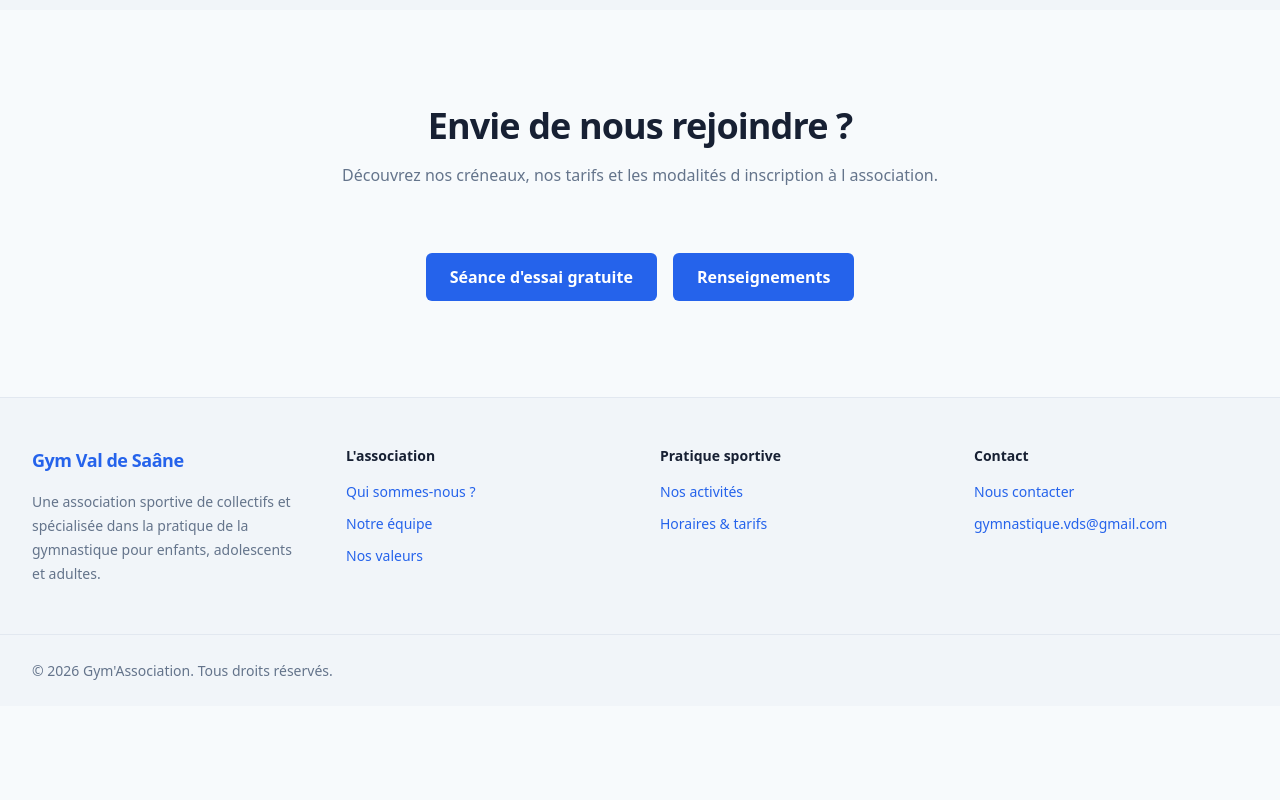
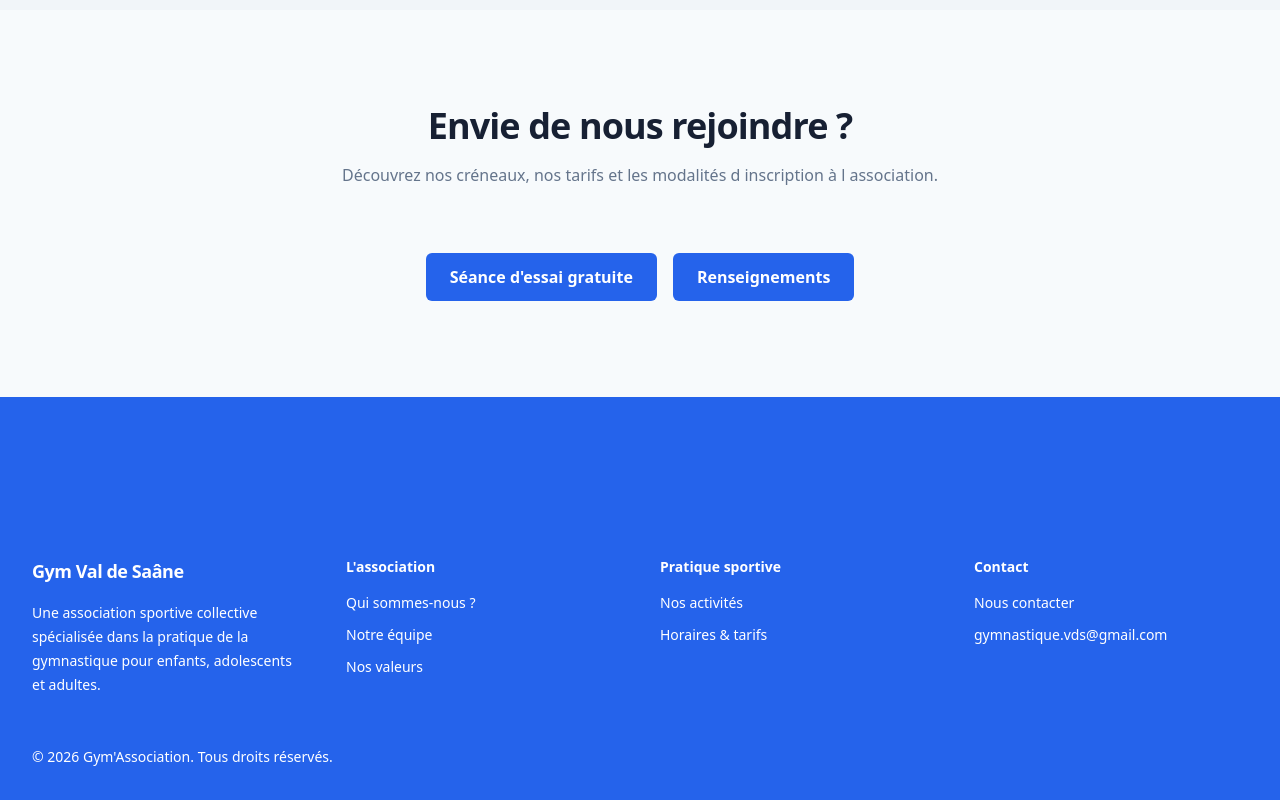
Before and after one commit to ThibautTobi/Gym-Association, a Next.js app: page / in a window 1280 px wide. Shown: the part 2511-3311 px from the top of the page. Before the commit the page ends 3217 px from the top, so only its background shows below. Built offline with nearby package versions, Linux system fonts and the light colour scheme; no server answers.

Commit message:
refactor ( footer ) : modification style / couleurs

```diff
--- a/components/layout/Footer.tsx
+++ b/components/layout/Footer.tsx
@@ -1,59 +1,214 @@
+// import Link from "next/link";
+
+// /**
+//  * Footer global du site.
+//  *
+//  * Le composant reste un Server Component.
+//  * Les vagues décoratives sont gérées par WaveSeparator.
+//  */
+// export default function Footer() {
+//   return (
+//     <div className="w-full">
+//         {/* Footer */}
+//         <footer className="border-t bg-primary">
+//           <div className="mx-auto grid max-w-7xl gap-10 px-4 py-12 sm:px-6 md:grid-cols-2 lg:grid-cols-4 lg:px-8">
+//             {/* Présentation */}
+//             <div>
+//               <Link
+//                 href="/"
+//                 className="text-lg font-bold tracking-tight text-white transition-colors hover:text-accent"
+//                 aria-label="Gym Val de Saâne - Accueil"
+//               >
+//                 Gym Val de Saâne
+//               </Link>
+
+//               <p className="mt-4 max-w-sm text-sm leading-6 text-muted-foreground">
+//                 Une association sportive collective spécialisée dans la
+//                 pratique de la gymnastique pour enfants, adolescents et adultes.
+//               </p>
+//             </div>
+
+//             {/* Association */}
+//             <div>
+//               <h2 className="text-sm font-semibold">
+//                 L&apos;association
+//               </h2>
+
+//               <ul className="mt-4 space-y-3 text-sm">
+//                 <li>
+//                   <Link
+//                     href="/association"
+//                     className="text-primary transition-colors hover:text-accent"
+//                   >
+//                     Qui sommes-nous ?
+//                   </Link>
+//                 </li>
+
+//                 <li>
+//                   <Link
+//                     href="/association/equipe"
+//                     className="text-primary transition-colors hover:text-accent"
+//                   >
+//                     Notre équipe
+//                   </Link>
+//                 </li>
+
+//                 <li>
+//                   <Link
+//                     href="/association/valeurs"
+//                     className="text-primary transition-colors hover:text-accent"
+//                   >
+//                     Nos valeurs
+//                   </Link>
+//                 </li>
+//               </ul>
+//             </div>
+
+//             {/* Activités */}
+//             <div>
+//               <h2 className="text-sm font-semibold">
+//                 Pratique sportive
+//               </h2>
+
+//               <ul className="mt-4 space-y-3 text-sm">
+//                 <li>
+//                   <Link
+//                     href="/activites"
+//                     className="text-primary transition-colors hover:text-accent"
+//                   >
+//                     Nos activités
+//                   </Link>
+//                 </li>
+
+//                 <li>
+//                   <Link
+//                     href="/horaires"
+//                     className="text-primary transition-colors hover:text-accent"
+//                   >
+//                     Horaires &amp; tarifs
+//                   </Link>
+//                 </li>
+//               </ul>
+//             </div>
+
+//             {/* Contact */}
+//             <div>
+//               <h2 className="text-sm font-semibold">Contact</h2>
+
+//               <ul className="mt-4 space-y-3 text-sm">
+//                 <li>
+//                   <Link
+//                     href="/contact"
+//                     className="text-primary transition-colors hover:text-accent"
+//                   >
+//                     Nous contacter
+//                   </Link>
+//                 </li>
+
+//                 <li>
+//                   <a
+//                     href="mailto:gymnastique.vds@gmail.com"
+//                     className="wrap-break-word text-primary transition-colors hover:text-accent"
+//                   >
+//                     gymnastique.vds@gmail.com
+//                   </a>
+//                 </li>
+//               </ul>
+//             </div>
+//           </div>
+
+//           {/* Copyright */}
+//           <div className="border-t">
+//             <div className="mx-auto flex max-w-7xl flex-col gap-3 px-4 py-6 text-sm text-muted-foreground sm:px-6 md:flex-row md:items-center md:justify-between lg:px-8">
+//               <p>
+//                 © {new Date().getFullYear()} Gym&apos;Association.
+//                 Tous droits réservés.
+//               </p>
+
+//               {/*
+//               À réactiver lorsque ces pages seront prêtes.
+
+//               <div className="flex gap-4">
+//                 <Link
+//                   href="/mentions-legales"
+//                   className="text-primary transition-colors hover:text-accent"
+//                 >
+//                   Mentions légales
+//                 </Link>
+
+//                 <Link
+//                   href="/confidentialite"
+//                   className="text-primary transition-colors hover:text-accent"
+//                 >
+//                   Confidentialité
+//                 </Link>
+//               </div>
+//               */}
+//             </div>
+//           </div>
+//         </footer>
+//     </div>
+//   );
+// }
+
+
 import Link from "next/link";
+
+// import WaveDivider from "@/components/layout/WaveDivider";
 
 /**
  * Footer global du site.
  *
- * Le composant est volontairement simple et reste un
- * Server Component.
+ * Server Component. La vague décorative est gérée par WaveDivider
+ * et se fond avec la couleur de fond de la page (text-background).
  */
+
+const linkClass =
+  "text-white underline-offset-4 transition-opacity hover:underline focus-visible:underline focus-visible:outline-none";
+
 export default function Footer() {
   return (
-    <footer className="border-t bg-muted">
-      <div className="mx-auto grid max-w-7xl gap-10 px-4 py-12 sm:px-6 md:grid-cols-2 lg:grid-cols-4 lg:px-8">
+    <footer className="relative bg-primary text-white">
+      {/* Vague : la partie "page" reprend la couleur de fond du site */}
+      {/* <WaveDivider position="top" fillClassName="text-background" /> */}
+
+      {/* Padding haut = hauteur de la vague pour ne pas la chevaucher */}
+      <div className="mx-auto grid max-w-7xl gap-10 px-4 pb-12 pt-24 sm:px-6 sm:pt-32 md:grid-cols-2 lg:grid-cols-4 lg:px-8 lg:pt-40">
         {/* Présentation */}
         <div>
           <Link
             href="/"
-            className="text-lg font-bold tracking-tight text-primary transition-colors hover:text-accent"
+            className="text-lg font-bold tracking-tight text-white underline-offset-4 hover:underline focus-visible:underline focus-visible:outline-none"
             aria-label="Gym Val de Saâne - Accueil"
           >
             Gym Val de Saâne
           </Link>
 
-          <p className="mt-4 max-w-sm text-sm leading-6 text-muted-foreground">
-            Une association sportive de collectifs et spécialisée dans la
-            pratique de la gymnastique pour enfants, adolescents et adultes.
+          <p className="mt-4 max-w-sm text-sm leading-6 text-white">
+            Une association sportive collective spécialisée dans la pratique de
+            la gymnastique pour enfants, adolescents et adultes.
           </p>
         </div>
 
         {/* Association */}
         <div>
-          <h2 className="text-sm font-semibold">L&apos;association</h2>
+          <h2 className="text-sm font-semibold text-white">
+            L&apos;association
+          </h2>
 
           <ul className="mt-4 space-y-3 text-sm">
             <li>
-              <Link
-                href="/association"
-                className="text-primary transition-colors hover:text-accent"
-              >
+              <Link href="/association" className={linkClass}>
                 Qui sommes-nous ?
               </Link>
             </li>
-
             <li>
-              <Link
-                href="/association/equipe"
-                className="text-primary transition-colors hover:text-accent"
-              >
+              <Link href="/association/equipe" className={linkClass}>
                 Notre équipe
               </Link>
             </li>
-
             <li>
-              <Link
-                href="/association/valeurs"
-                className="text-primary transition-colors hover:text-accent"
-              >
+              <Link href="/association/valeurs" className={linkClass}>
                 Nos valeurs
               </Link>
             </li>
@@ -62,56 +217,38 @@ export default function Footer() {
 
         {/* Activités */}
         <div>
-          <h2 className="text-sm font-semibold">Pratique sportive</h2>
+          <h2 className="text-sm font-semibold text-white">
+            Pratique sportive
+          </h2>
 
           <ul className="mt-4 space-y-3 text-sm">
             <li>
-              <Link
-                href="/activites"
-                className="text-primary transition-colors hover:text-accent"
-              >
+              <Link href="/activites" className={linkClass}>
                 Nos activités
               </Link>
             </li>
-
             <li>
-              <Link
-                href="/horaires"
-                className="text-primary transition-colors hover:text-accent"
-              >
+              <Link href="/horaires" className={linkClass}>
                 Horaires &amp; tarifs
               </Link>
             </li>
-
-            {/* <li>
-              <Link
-                href="/inscription"
-                className="text-primary transition-colors hover:text-accent"
-              >
-                Inscription
-              </Link>
-            </li> */}
           </ul>
         </div>
 
         {/* Contact */}
         <div>
-          <h2 className="text-sm font-semibold">Contact</h2>
+          <h2 className="text-sm font-semibold text-white">Contact</h2>
 
           <ul className="mt-4 space-y-3 text-sm">
             <li>
-              <Link
-                href="/contact"
-                className="text-primary transition-colors hover:text-accent"
-              >
+              <Link href="/contact" className={linkClass}>
                 Nous contacter
               </Link>
             </li>
-
             <li>
               <a
                 href="mailto:gymnastique.vds@gmail.com"
-                className="text-primary transition-colors hover:text-accent"
+                className={`${linkClass} wrap-break-words`}
               >
                 gymnastique.vds@gmail.com
               </a>
@@ -120,30 +257,25 @@ export default function Footer() {
         </div>
       </div>
 
-      {/* Copyright */}
-      <div className="border-t">
-        <div className="mx-auto flex max-w-7xl flex-col gap-3 px-4 py-6 text-sm text-muted-foreground sm:px-6 md:flex-row md:items-center md:justify-between lg:px-8">
+      {/* Copyright (sans trait de séparation) */}
+      <div className="mx-auto flex max-w-7xl flex-col gap-3 px-4 pb-8 text-sm text-white sm:px-6 md:flex-row md:items-center md:justify-between lg:px-8">
         <p>
           © {new Date().getFullYear()} Gym&apos;Association. Tous droits
           réservés.
         </p>
+
         {/*
+        À réactiver lorsque ces pages seront prêtes.
+
         <div className="flex gap-4">
-            <Link
-              href="/mentions-legales"
-              className="text-primary transition-colors hover:text-accent"
-            >
+          <Link href="/mentions-legales" className={linkClass}>
             Mentions légales
           </Link>
-
-            <Link
-              href="/confidentialite"
-              className="text-primary transition-colors hover:text-accent"
-            >
+          <Link href="/confidentialite" className={linkClass}>
             Confidentialité
           </Link>
-          </div> */}
         </div>
+        */}
       </div>
     </footer>
   );
```
Lines whose indentation alone changed are shown as unchanged.
